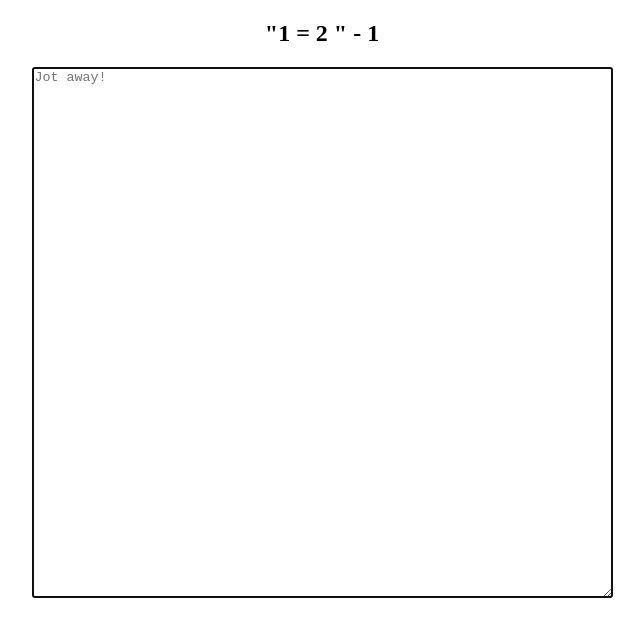
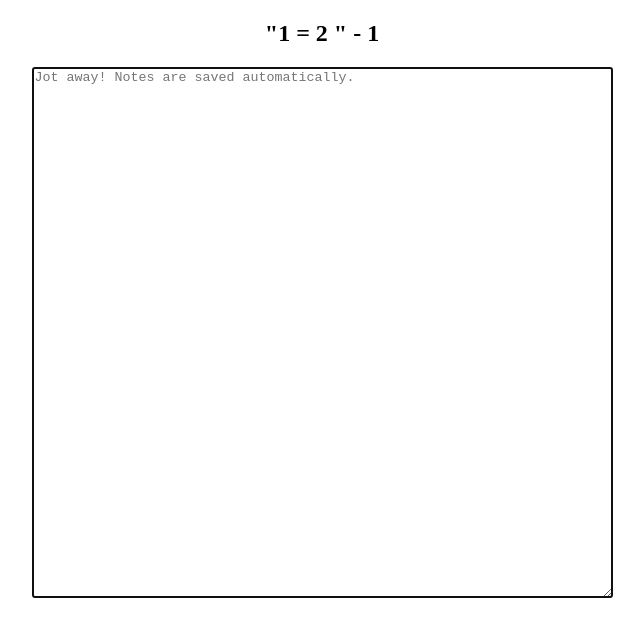
Before and after one commit to trigonom/napkin, a plain HTML site: page index.html in a window 1280 px wide. Shown: the whole page, without its empty margins (318-962 px from the left). Drawn offline with Linux system fonts and the light colour scheme.

Commit message:
Clarify what jotting away will do

```diff
--- a/index.html
+++ b/index.html
@@ -10,7 +10,7 @@
       <h2 id="remark">Just you and your text.</h2>
       <noscript><h3>Also, Javascript is disabled. Nothing will be saved.</h3></noscript>
       <form>
-        <textarea id="text" rows="35" cols="70" placeholder="Jot away!" wrap="soft" autofocus></textarea>
+        <textarea id="text" rows="35" cols="70" placeholder="Jot away! Notes are saved automatically." wrap="soft" autofocus></textarea>
       </form>
     </div>
   </body>
```
